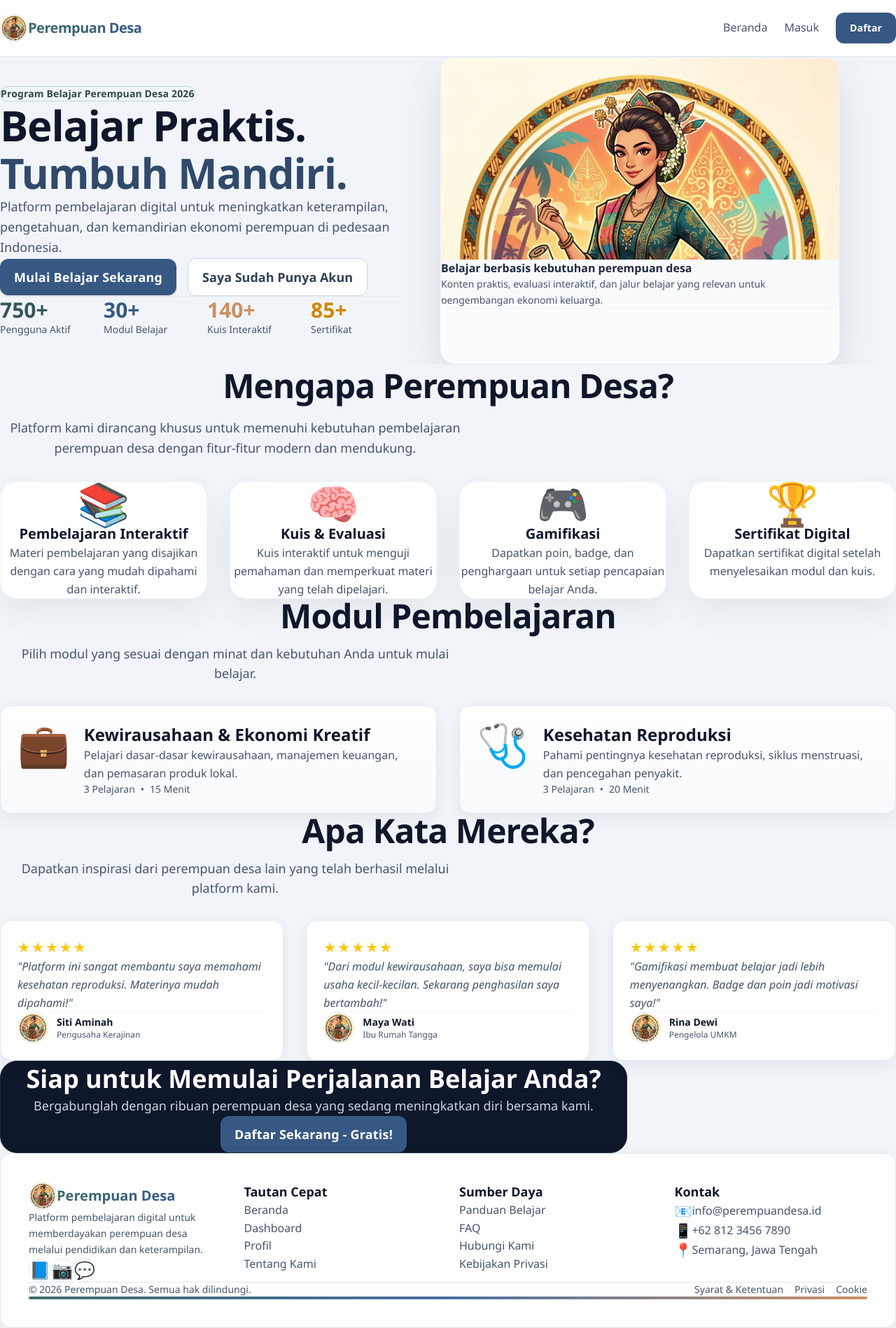
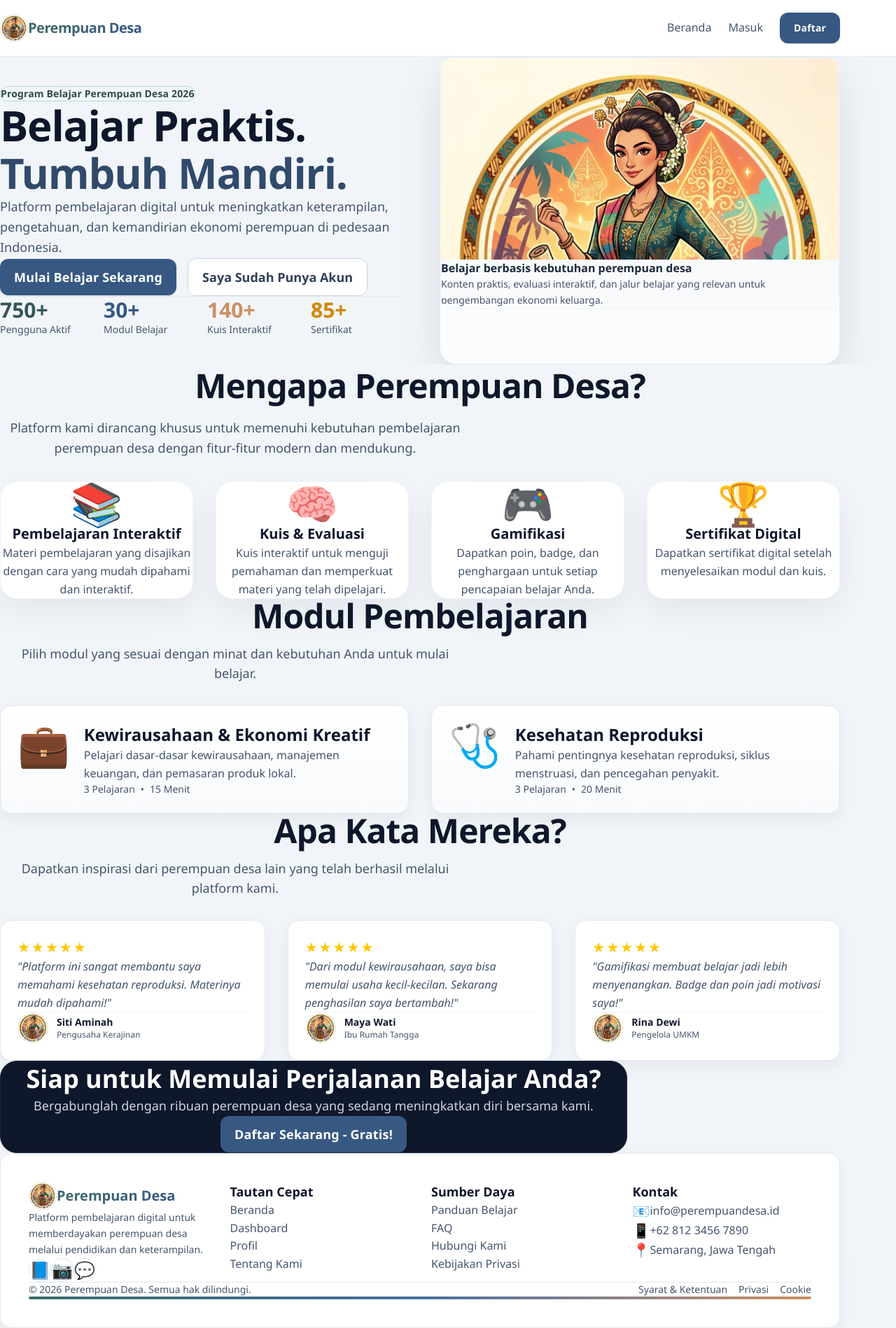
Before and after one commit to hendradedi/perempuandesa, a React (Vite) app: page / in a window 1280 px wide. Shown: the whole page at 70% size. Built offline with nearby package versions, Linux system fonts and the light colour scheme; no server answers.

Commit message:
ui: synchronize header body footer containers

```diff
--- a/src/components/layout/Footer.jsx
+++ b/src/components/layout/Footer.jsx
@@ -6,7 +6,7 @@ const Footer = () => {
 
   return (
     <footer className="mt-16 px-4 sm:px-6 lg:px-8 pb-8">
-      <div className="max-w-7xl mx-auto card !p-8 md:!p-10">
+      <div className="max-w-[1200px] mx-auto card !p-8 md:!p-10">
         <div className="grid grid-cols-1 md:grid-cols-2 lg:grid-cols-4 gap-8">
           {/* Logo & Description */}
           <div className="md:col-span-1">
--- a/src/components/layout/LandingPage.jsx
+++ b/src/components/layout/LandingPage.jsx
@@ -75,7 +75,7 @@ const LandingPage = () => {
 
       {/* Features Section */}
       <section className="py-16 md:py-20 px-4 sm:px-6 lg:px-8">
-        <div className="max-w-7xl mx-auto">
+        <div className="max-w-[1200px] mx-auto">
           <div className="text-center mb-14 md:mb-16">
             <h2 className="section-title tracking-[-0.02em] leading-tight">
               Mengapa Perempuan Desa?
@@ -123,7 +123,7 @@ const LandingPage = () => {
 
       {/* Modules Section */}
       <section className="py-16 md:py-20 px-4 sm:px-6 lg:px-8">
-        <div className="max-w-7xl mx-auto">
+        <div className="max-w-[1200px] mx-auto">
           <div className="text-center mb-16">
             <h2 className="section-title">
               Modul Pembelajaran
@@ -177,7 +177,7 @@ const LandingPage = () => {
 
       {/* Testimonials Section */}
       <section className="py-16 md:py-20 px-4 sm:px-6 lg:px-8">
-        <div className="max-w-7xl mx-auto">
+        <div className="max-w-[1200px] mx-auto">
           <div className="text-center mb-16">
             <h2 className="section-title">
               Apa Kata Mereka?
--- a/src/components/layout/Navbar.jsx
+++ b/src/components/layout/Navbar.jsx
@@ -13,7 +13,7 @@ const Navbar = ({ isAuthenticated, canAccessAdminPanel, onLogout, user }) => {
 
   return (
     <nav className="sticky top-0 z-50 w-full border-b border-slate-200/90 bg-white/90 backdrop-blur-xl">
-      <div className="w-full px-4 sm:px-6 lg:px-10 xl:px-12">
+      <div className="max-w-[1200px] mx-auto px-4 sm:px-6 lg:px-8">
         <div className="flex justify-between items-center h-16 md:h-20 gap-3">
           {/* Logo */}
           <Link to="/" className="flex min-w-0 items-center space-x-2 pr-2">
```
